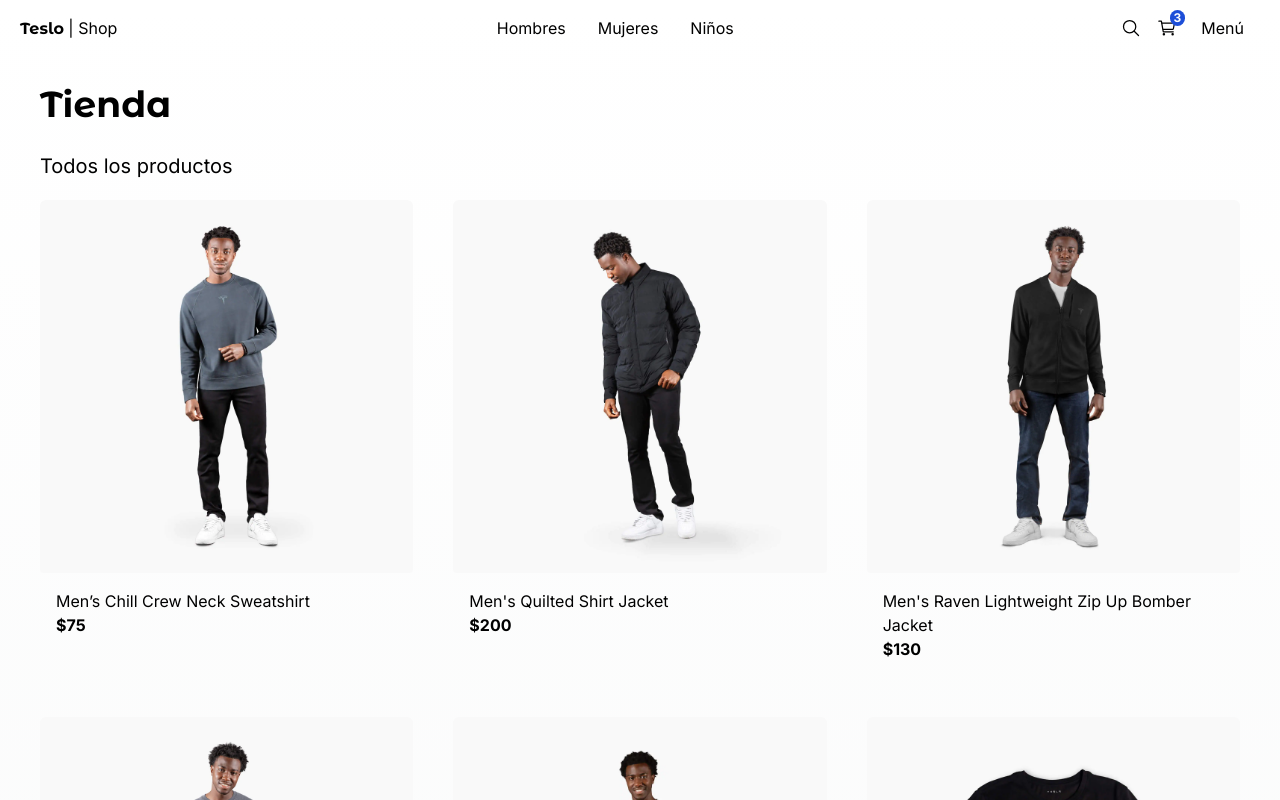
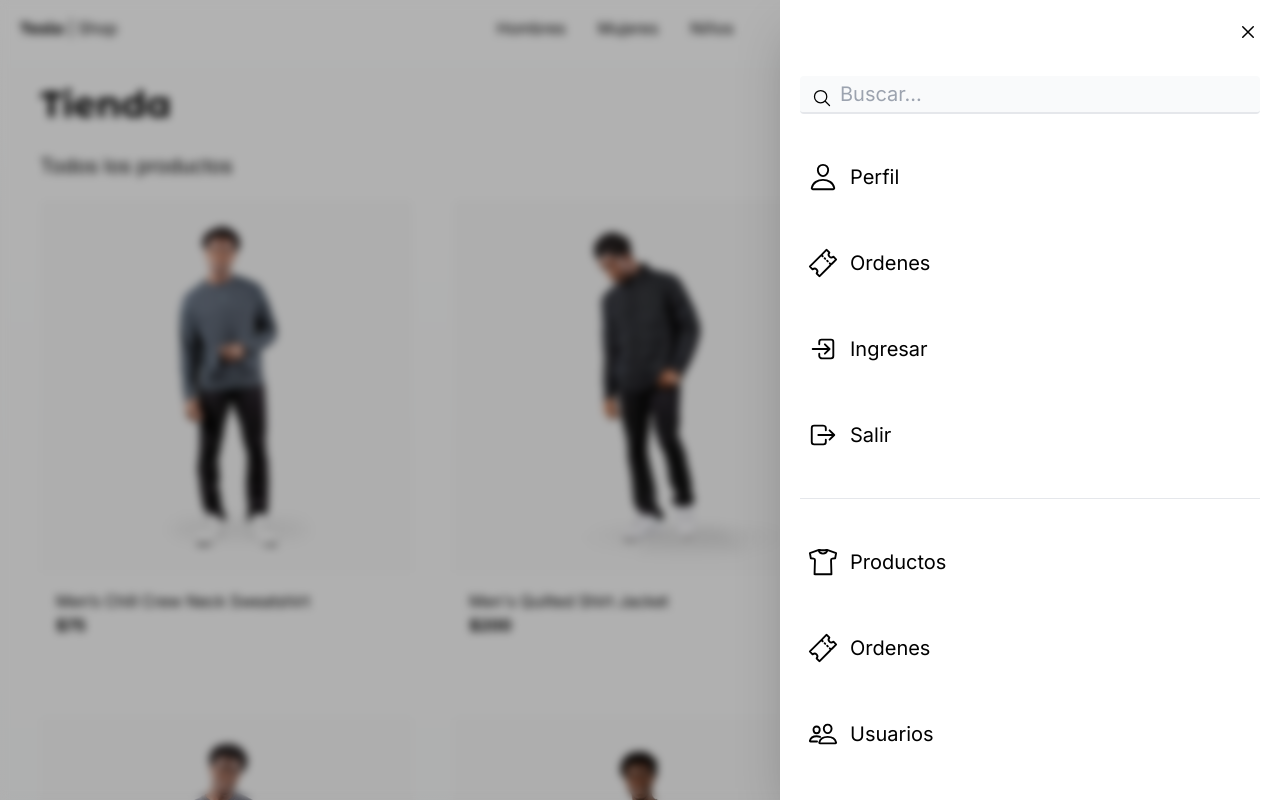
Before and after one commit to juansanguinoo/teslo-shop, a Next.js app: page / in a window 1280 px wide. Shown: the top 800 px of the page. Built offline with nearby package versions, Linux system fonts and the light colour scheme.

Commit message:
Add Sidebar component to ShopLayout

```diff
--- a/src/app/(shop)/layout.tsx
+++ b/src/app/(shop)/layout.tsx
@@ -1,4 +1,4 @@
-import { TopMenu } from "@/components";
+import { Sidebar, TopMenu } from "@/components";
 import type { Metadata } from "next";
 
 export const metadata: Metadata = {
@@ -14,6 +14,7 @@
   return (
     <main className="min-h-screen">
       <TopMenu />
+      <Sidebar />
       <div className="px-0 sm:px-10">{children}</div>
     </main>
   );
--- a/src/components/index.ts
+++ b/src/components/index.ts
@@ -3,3 +3,4 @@
 export * from "./ui/title/Title";
 export * from "./products/product-grid/ProductGrid";
 export * from "./products/product-grid/ProductGridItem";
+export * from "./ui/sidebar/Sidebar";
--- /dev/null
+++ b/src/components/ui/sidebar/Sidebar.tsx
@@ -0,0 +1,102 @@
+"use client";
+
+import Link from "next/link";
+import React from "react";
+import {
+  IoCloseOutline,
+  IoLogInOutline,
+  IoLogOutOutline,
+  IoPeopleOutline,
+  IoPersonOutline,
+  IoSearchOutline,
+  IoShirtOutline,
+  IoTicketOutline,
+} from "react-icons/io5";
+
+export const Sidebar = () => {
+  return (
+    <div>
+      <div className="fixed top-0 left-0 w-screen h-screen z-10 bg-black opacity-30"></div>
+
+      <div className="fade-in fixed top-0 w-screen h-screen z-10 backdrop-filter backdrop-blur-sm"></div>
+
+      <nav className="fixed p-5 right-0 top-0 w-[500px] h-screen bg-white z-20 shadow-2xl transform transition-all duration-300">
+        <IoCloseOutline
+          className="absolute top-5 right-5 text-2xl cursor-pointer"
+          onClick={() => console.log("click")}
+        />
+
+        <div className="relative mt-14 ">
+          <IoSearchOutline
+            className="absolute top-3 left-3 text-xl"
+            size={20}
+          />
+
+          <input
+            type="text"
+            className="w-full bg-gray-50 rounded pl-10 py-1 pr-10 border-b-2 text-xl border-gray-200 focus:outline-none focus:border-blue-500"
+            placeholder="Buscar..."
+          />
+        </div>
+
+        <Link
+          href="/"
+          className="flex items-center mt-10 p-2 hover:bg-gray-100 rounded transition-all"
+        >
+          <IoPersonOutline size={30} />
+          <span className="ml-3 text-xl">Perfil</span>
+        </Link>
+
+        <Link
+          href="/"
+          className="flex items-center mt-10 p-2 hover:bg-gray-100 rounded transition-all"
+        >
+          <IoTicketOutline size={30} />
+          <span className="ml-3 text-xl">Ordenes</span>
+        </Link>
+
+        <Link
+          href="/"
+          className="flex items-center mt-10 p-2 hover:bg-gray-100 rounded transition-all"
+        >
+          <IoLogInOutline size={30} />
+          <span className="ml-3 text-xl">Ingresar</span>
+        </Link>
+
+        <Link
+          href="/"
+          className="flex items-center mt-10 p-2 hover:bg-gray-100 rounded transition-all"
+        >
+          <IoLogOutOutline size={30} />
+          <span className="ml-3 text-xl">Salir</span>
+        </Link>
+
+        <div className="w-full h-px bg-gray-200 my-10"></div>
+
+        <Link
+          href="/"
+          className="flex items-center mt-10 p-2 hover:bg-gray-100 rounded transition-all"
+        >
+          <IoShirtOutline size={30} />
+          <span className="ml-3 text-xl">Productos</span>
+        </Link>
+
+        <Link
+          href="/"
+          className="flex items-center mt-10 p-2 hover:bg-gray-100 rounded transition-all"
+        >
+          <IoTicketOutline size={30} />
+          <span className="ml-3 text-xl">Ordenes</span>
+        </Link>
+
+        <Link
+          href="/"
+          className="flex items-center mt-10 p-2 hover:bg-gray-100 rounded transition-all"
+        >
+          <IoPeopleOutline size={30} />
+          <span className="ml-3 text-xl">Usuarios</span>
+        </Link>
+      </nav>
+    </div>
+  );
+};
```
